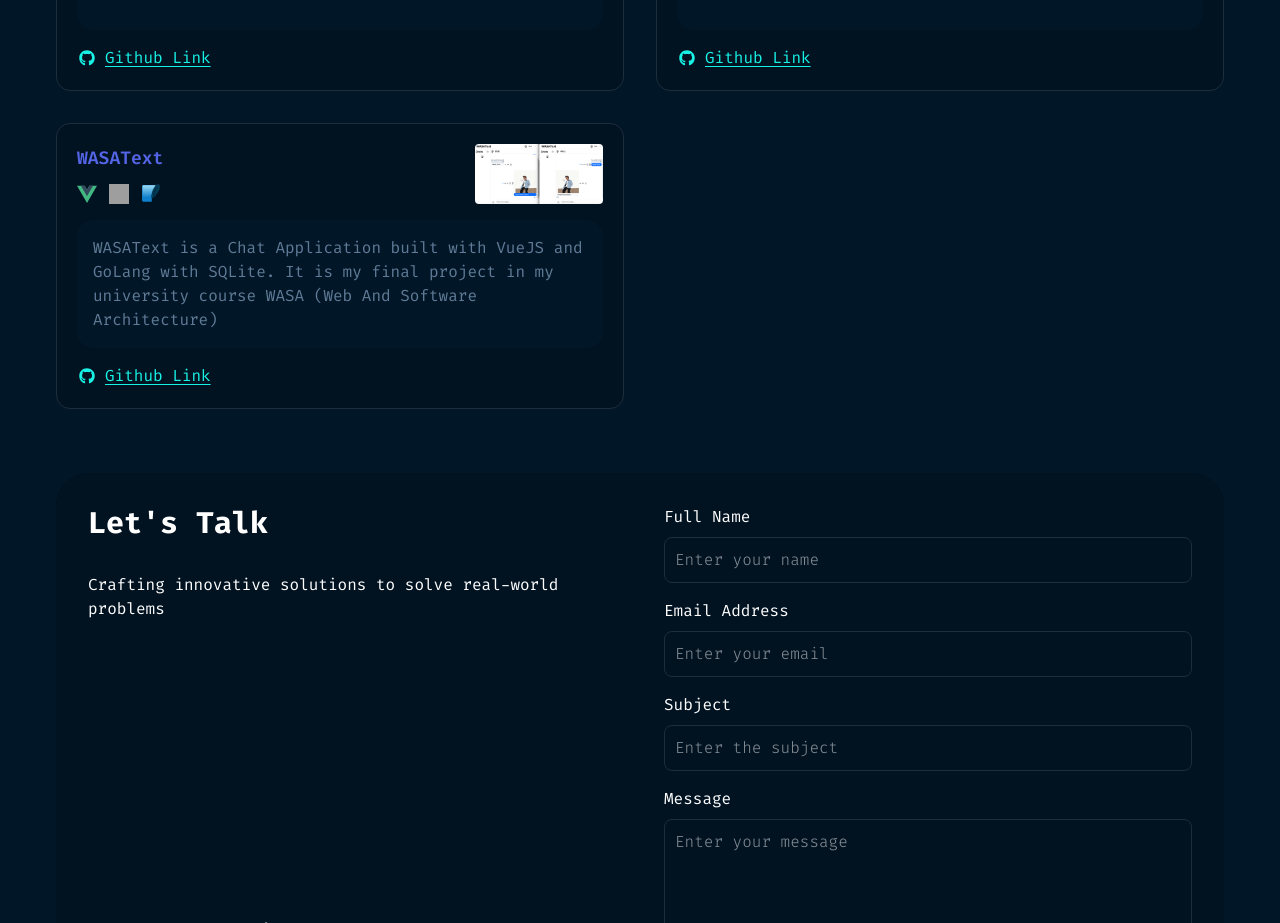
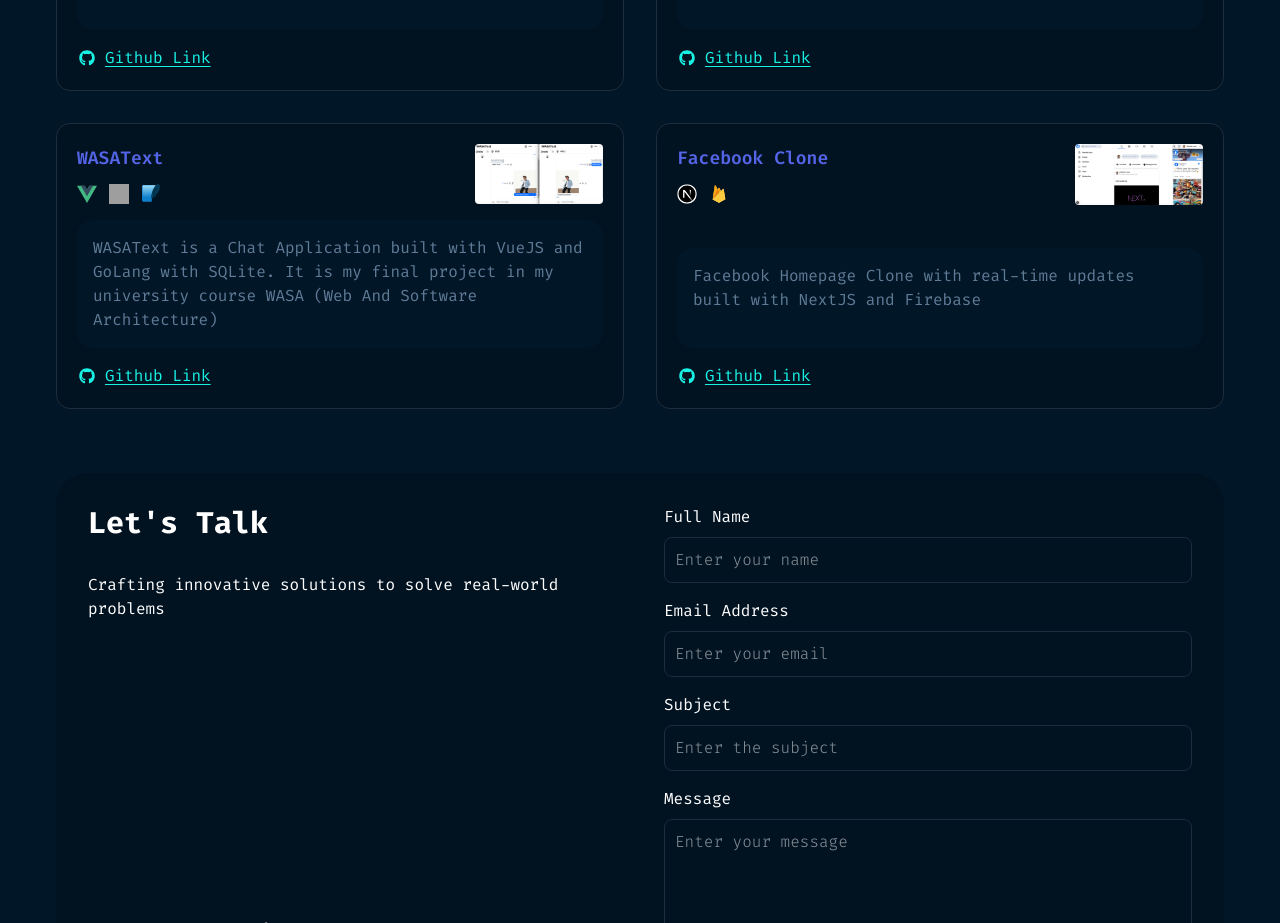
Before and after one commit to shernille37/Portfolio, a Next.js app: page / in a window 1280 px wide. Shown: the part 1020-1943 px from the top of the page. Built offline with nearby package versions, Linux system fonts and the light colour scheme; no server answers; grey boxes are pictures that could not be loaded.

Commit message:
Add New Project

```diff
--- a/data/data.js
+++ b/data/data.js
@@ -11,6 +11,7 @@
 import VueJSIcon from "../assets/icons/vuejs.svg";
 import GoLangIcon from "../assets/icons/golang.svg";
 import SQLiteIcon from "../assets/icons/sqlite.svg";
+import FirebaseIcon from "../assets/icons/firebase.svg";
 
 import { FaGithub, FaLinkedin } from "react-icons/fa";
 
@@ -63,6 +64,16 @@
 
     githubLink: "https://github.com/shernille37/WASAText",
     technologies: [VueJSIcon, GoLangIcon, SQLiteIcon],
+  },
+  {
+    priority: 4,
+    title: "Facebook Clone",
+    shortDescription:
+      "Facebook Homepage Clone with real-time updates built with NextJS and Firebase",
+    cover: "/projects/facebook-clone.png",
+
+    githubLink: "https://github.com/shernille37/Facebook-Clone",
+    technologies: [NextjsIcon, FirebaseIcon],
   },
 ];
 
```
Also changed, not shown: assets/icons/firebase.svg (added), public/projects/facebook-clone.png (added).
